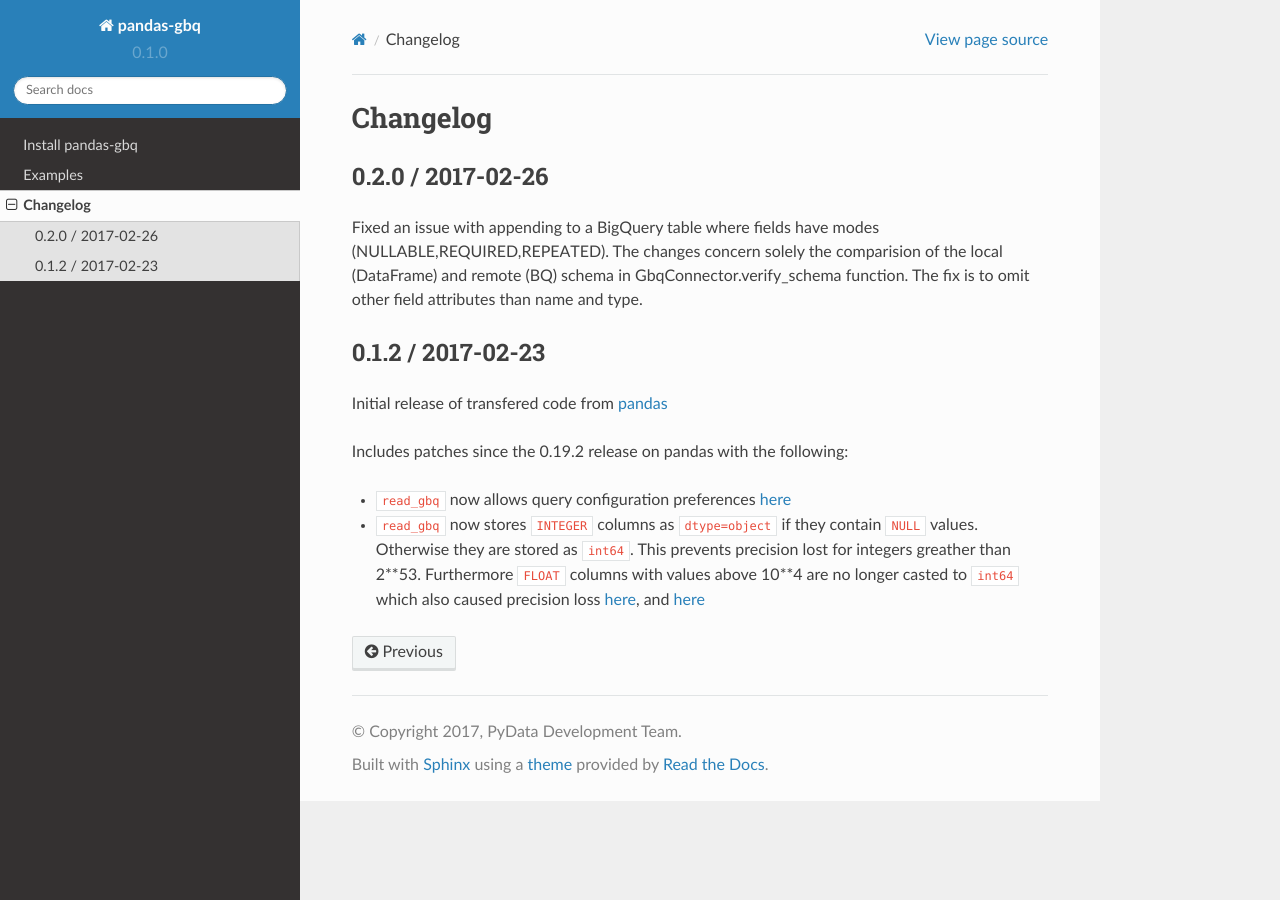
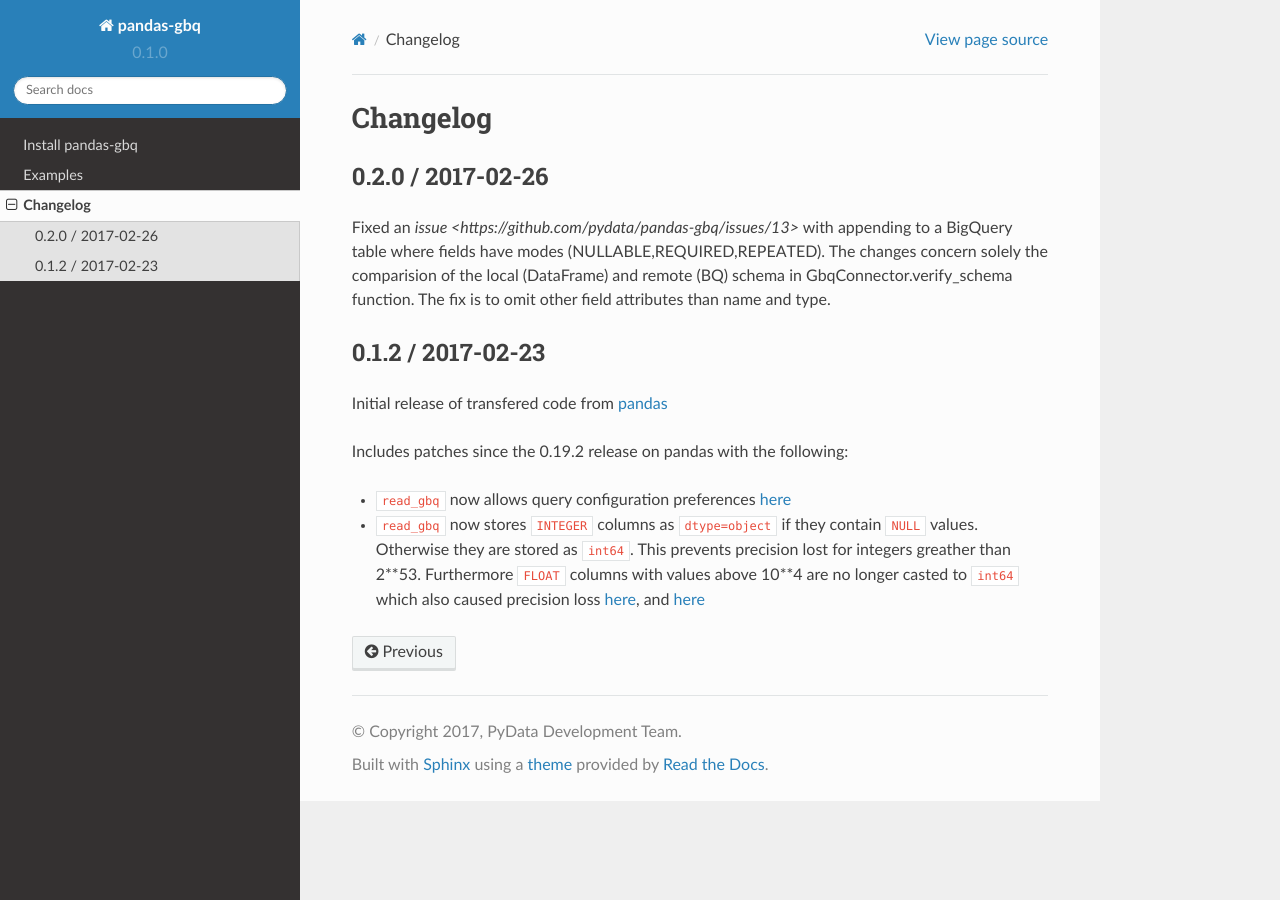
Before and after one commit to googleapis/python-bigquery-pandas, a Sphinx documentation site: the page built from docs/source/changelog.rst, in a window 1280 px wide. Built offline with Sphinx 7.4.7 and the Read the Docs theme 2.0.0, drawn with Linux system fonts in a browser that asks for light colours; some of the changed lines change nothing that is shown.

Commit message:
added reference to issue #13

```diff
--- a/docs/source/changelog.rst
+++ b/docs/source/changelog.rst
@@ -4,7 +4,7 @@
 0.2.0 / 2017-02-26
 --------------
 
-Fixed an issue with appending to a BigQuery table where fields have modes (NULLABLE,REQUIRED,REPEATED). The changes concern solely the comparision of the local (DataFrame) and remote (BQ) schema in GbqConnector.verify_schema function. The fix is to omit other field attributes than name and type.
+Fixed an `issue <https://github.com/pydata/pandas-gbq/issues/13>` with appending to a BigQuery table where fields have modes (NULLABLE,REQUIRED,REPEATED). The changes concern solely the comparision of the local (DataFrame) and remote (BQ) schema in GbqConnector.verify_schema function. The fix is to omit other field attributes than name and type.
 
 0.1.2 / 2017-02-23
 ------------------
```
